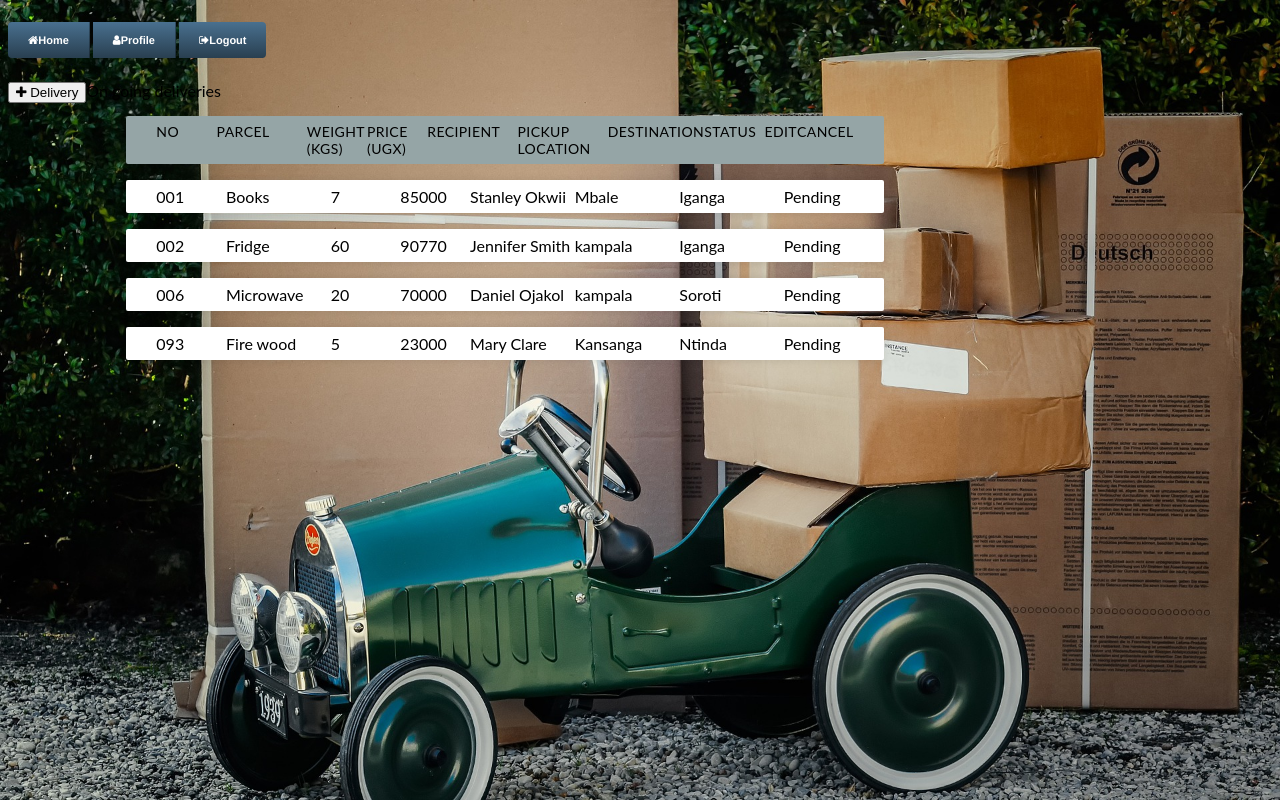
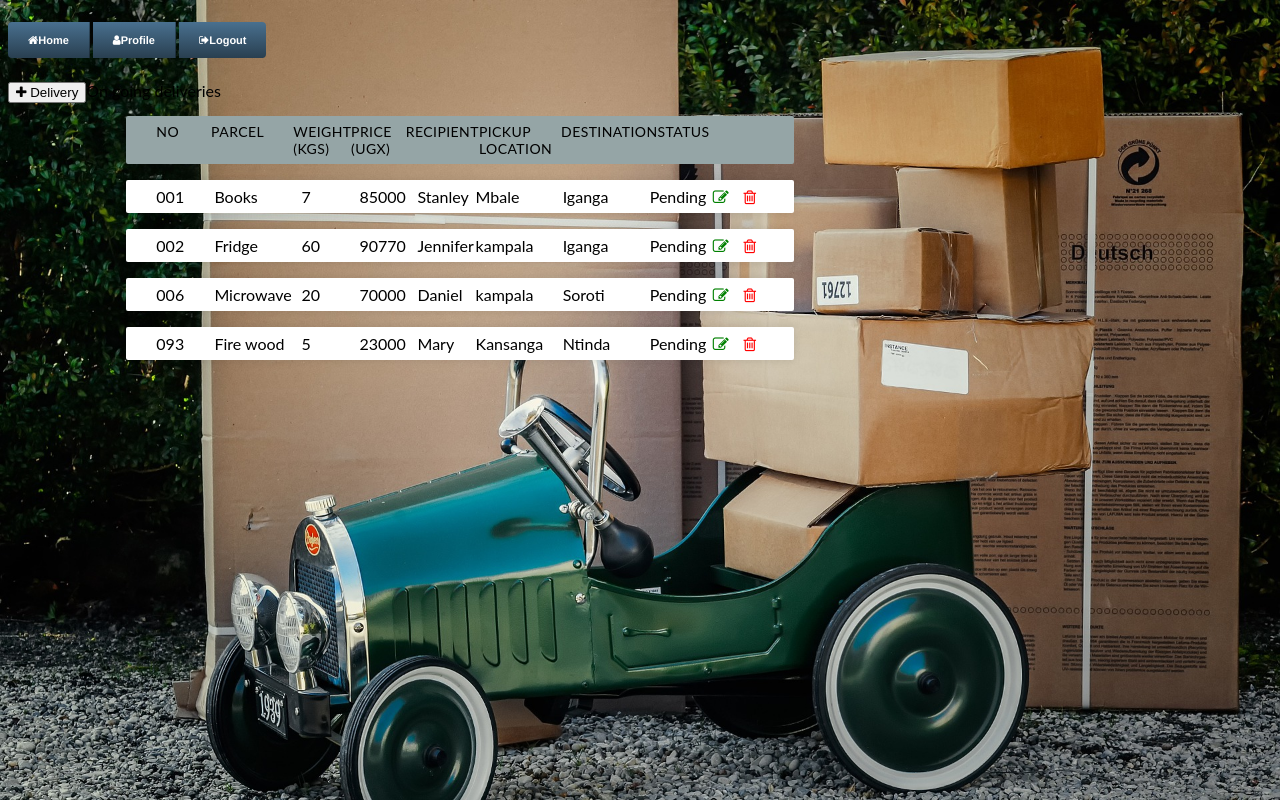
Before and after one commit to Stanley-Okwii/send-it, a plain HTML site: page src/components/home_page.html in a window 1280 px wide. Drawn offline with Linux system fonts and the light colour scheme.

Commit message:
[New] add change destination for a given delivery

```diff
--- a/src/actions/home-page.js
+++ b/src/actions/home-page.js
@@ -8,6 +8,11 @@ showModal = () => {
 
 closeModal = () => {
     span = document.getElementsByClassName("close")[0];
+    document.getElementById("item").readOnly = false;
+    document.getElementById("weight").readOnly = false;
+    document.getElementById("recipient").readOnly = false;
+    document.getElementById("pickuplocation").readOnly = false;
+    document.getElementsByClassName("modal-body")[0].firstElementChild.reset()
     modal.style.display = "none";
 }
 
@@ -25,6 +30,28 @@ computePrice = (event) => {
     price.value = estimatedPrice;
 }
 
-// showHome = () => {
-// window.navigator.h
-// }
+editDelivery = (event) => {
+    const value = event.currentTarget.parentNode;
+    const modalHeader = document.getElementsByClassName("modal-header")[0].lastElementChild;
+    let parcel = document.getElementById("item");
+    parcel.readOnly = true;
+    let weight = document.getElementById("weight");
+    weight.readOnly = true;
+    let recipient = document.getElementById("recipient");
+    recipient.readOnly = true;
+    let pickuplocation = document.getElementById("pickuplocation");
+    pickuplocation.readOnly = true;
+    let destination = document.getElementById("destination");
+    let price = document.getElementById("price");
+    price.readOnly = true;
+    if(value){
+        modalHeader.innerText = "Edit parcel";
+        parcel.value = value.children[1].innerText;
+        weight.value = value.children[2].innerText;
+        recipient.value = value.children[4].innerText;
+        pickuplocation.value = value.children[5].innerText;
+        destination.value = value.children[6].innerText;
+        price.value = value.children[3].innerText;
+        showModal();
+    }
+}
--- a/src/components/home_page.html
+++ b/src/components/home_page.html
@@ -35,48 +35,56 @@
                     <div class="col col-6">Pickup location</div>
                     <div class="col col-7">Destination</div>
                     <div class="col col-8">Status</div>
-                    <div class="col col-9">Edit</div>
-                    <div class="col col-10">Cancel</div>
+                    <div class="col col-9"></div>
+                    <div class="col col-10"></div>
                 </li>
                 <li class="table-row">
                     <div class="col col-1" data-label="No">001</div>
                     <div class="col col-2" data-label="Parcel">Books</div>
                     <div class="col col-3" data-label="Weight">7</div>
                     <div class="col col-4" data-label="Price">85000</div>
-                    <div class="col col-5" data-label="Recipient">Stanley Okwii</div>
+                    <div class="col col-5" data-label="Recipient">Stanley</div>
                     <div class="col col-6" data-label="Pickuplocation">Mbale</div>
                     <div class="col col-7" data-label="Destination">Iganga</div>
                     <div class="col col-8" data-label="Status">Pending</div>
+                    <div class="col col-9" onClick="editDelivery(event)"><i class="fa fa-edit"></i></div>
+                    <div class="col col-10"><i class="fa fa-trash-o"></i></div>
                 </li>
                 <li class="table-row">
                     <div class="col col-1" data-label="No">002</div>
                     <div class="col col-2" data-label="Parcel">Fridge</div>
                     <div class="col col-3" data-label="Weight">60</div>
                     <div class="col col-4" data-label="Price">90770</div>
-                    <div class="col col-5" data-label="Recipient">Jennifer Smith</div>
+                    <div class="col col-5" data-label="Recipient">Jennifer</div>
                     <div class="col col-6" data-label="Pickuplocation">kampala</div>
                     <div class="col col-7" data-label="Destination">Iganga</div>
                     <div class="col col-8" data-label="Status">Pending</div>
+                    <div class="col col-9" onClick="editDelivery(event)"><i class="fa fa-edit"></i></div>
+                    <div class="col col-10"><i class="fa fa-trash-o"></i></div>
                 </li>
                 <li class="table-row">
                     <div class="col col-1" data-label="No">006</div>
                     <div class="col col-2" data-label="Parcel">Microwave</div>
                     <div class="col col-3" data-label="Weight">20</div>
                     <div class="col col-4" data-label="Price">70000</div>
-                    <div class="col col-5" data-label="Recipient">Daniel Ojakol</div>
+                    <div class="col col-5" data-label="Recipient">Daniel</div>
                     <div class="col col-6" data-label="Pickuplocation">kampala</div>
                     <div class="col col-7" data-label="Destination">Soroti</div>
                     <div class="col col-8" data-label="Status">Pending</div>
+                    <div class="col col-9" onClick="editDelivery(event)"><i class="fa fa-edit"></i></div>
+                    <div class="col col-10"><i class="fa fa-trash-o"></i></div>
                 </li>
                 <li class="table-row">
                     <div class="col col-1" data-label="No">093</div>
                     <div class="col col-2" data-label="Parcel">Fire wood</div>
                     <div class="col col-3" data-label="Weight">5</div>
                     <div class="col col-4" data-label="Price">23000</div>
-                    <div class="col col-5" data-label="Recipient">Mary Clare</div>
+                    <div class="col col-5" data-label="Recipient">Mary</div>
                     <div class="col col-6" data-label="Pickuplocation">Kansanga</div>
                     <div class="col col-7" data-label="Destination">Ntinda</div>
                     <div class="col col-8" data-label="Status">Pending</div>
+                    <div class="col col-9" onClick="editDelivery(event)"><i class="fa fa-edit"></i></div>
+                    <div class="col col-10"><i class="fa fa-trash-o"></i></div>
                 </li>
             </ul>
         </div>
@@ -112,7 +120,8 @@
                             <label class="input-label">Price</label>
                             <input type="number" id="price" readonly />
                         </div>
-                        <input type="submit" value="Submit" id="submit" />
+                        <input type="submit" value="Save" id="submit" />
+                        <input type="button" onClick="closeModal()" value="Cancel" id="Cancel" />
                     </form>
                 </section>
             </div>
--- a/src/styles/home-page.css
+++ b/src/styles/home-page.css
@@ -124,7 +124,7 @@ h2 {
     flex-basis: 10%;
   }
   .col-5 {
-    flex-basis: 15%;
+    flex-basis: 10%;
   }
   .col-6 {
     flex-basis: 15%;
@@ -133,8 +133,22 @@ h2 {
     flex-basis: 15%;
   }
   .col-8 {
-    flex-basis: 10%;
+    flex-basis: 5%;
   }
+  .col-9 {
+    flex-basis: 5%;
+    color: green;
+    text-align: center;
+  }
+  .col-10 {
+    flex-basis: 5%;
+    color: red;
+    text-align: center;
+  }
+  .col-9:hover, .col-10:hover {
+    cursor: pointer;
+  }
+
 
   @media all and (max-width: 767px) {
     .table-header {
```
